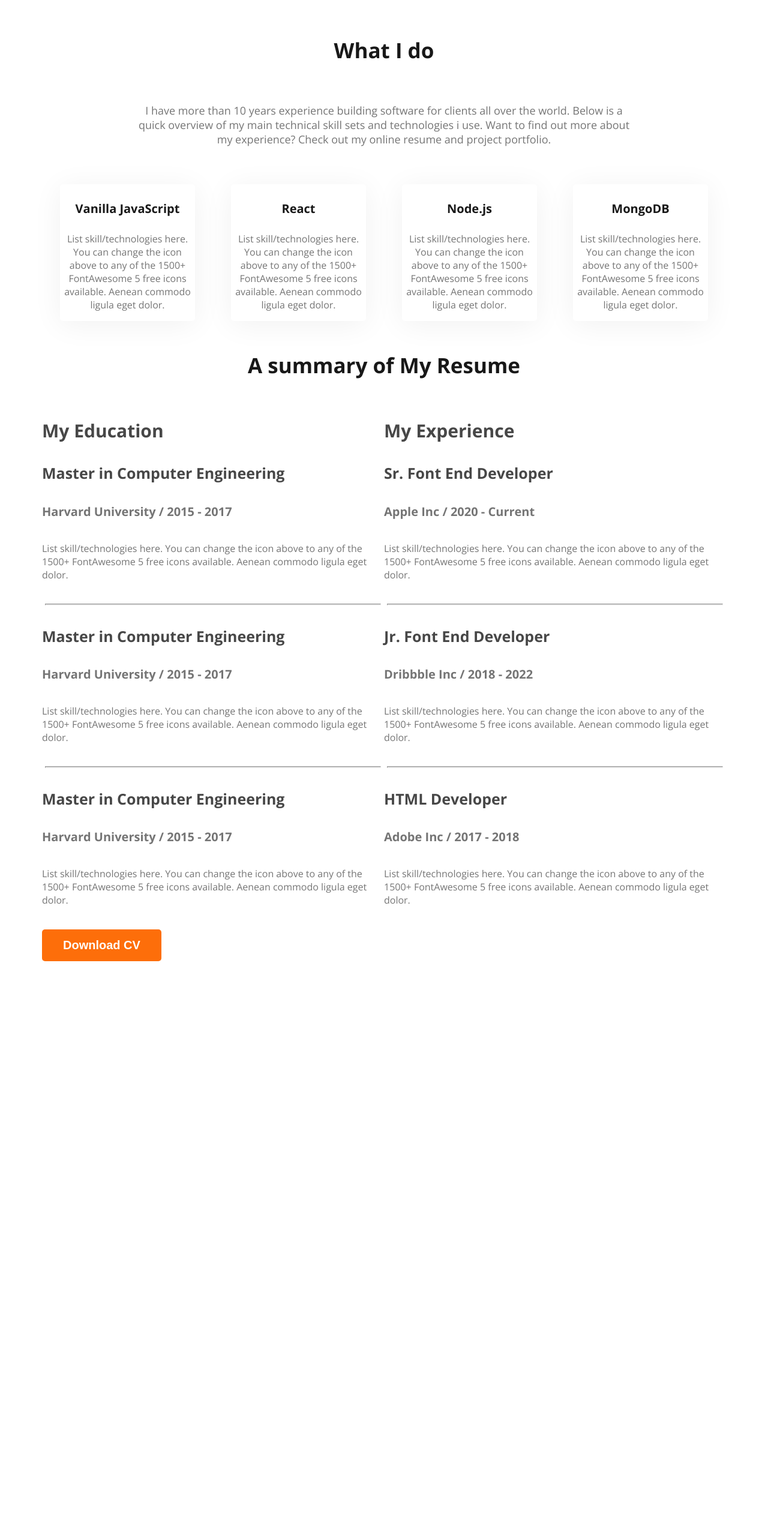
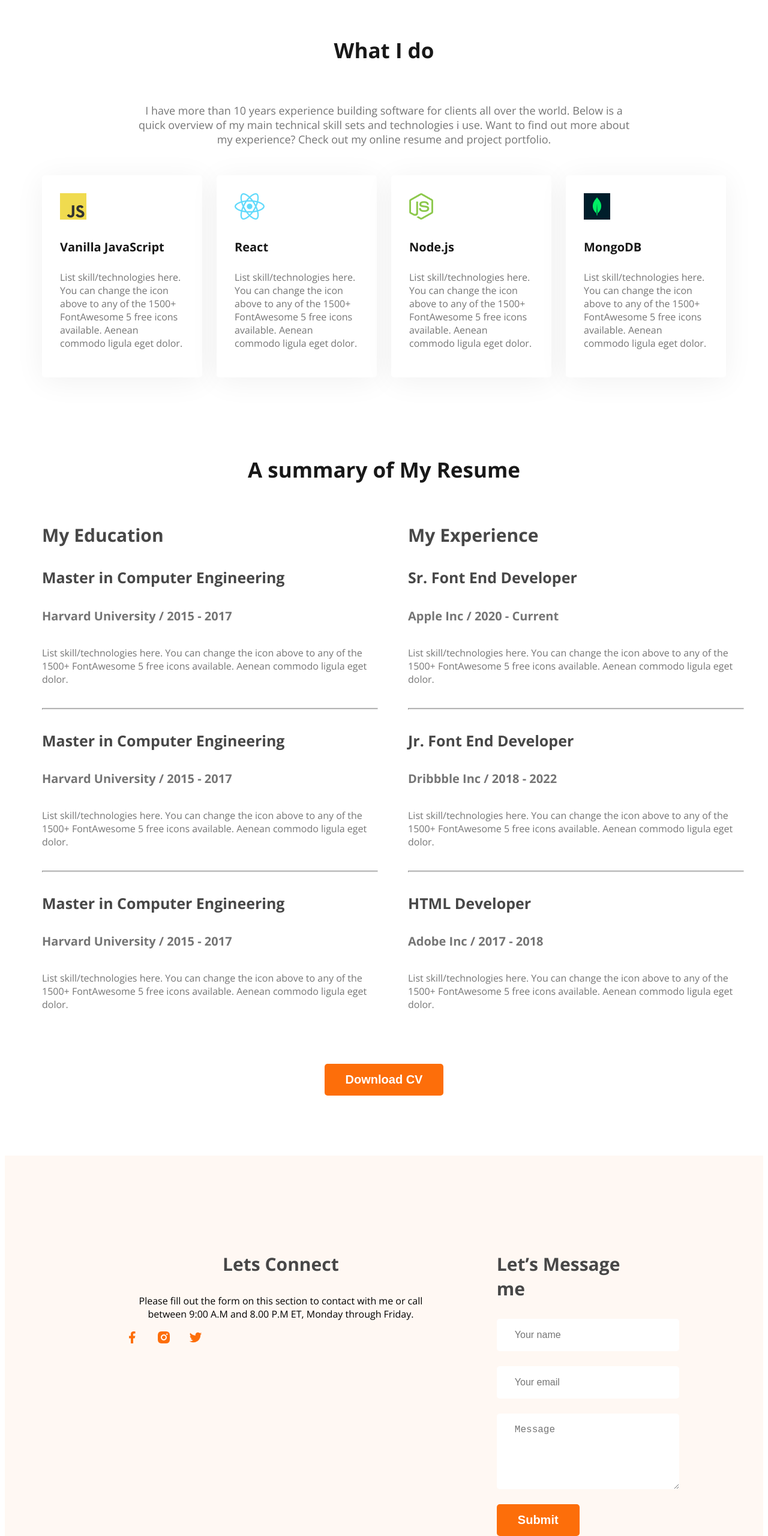
Before and after one commit to arhamchowdhury1218/my-portfolio, a plain HTML site: page index.html in a window 1280 px wide. Shown: the part 1586-4146 px from the top of the page at 60% size. Before the commit the page ends 3196 px from the top, so only its background shows below. Drawn offline with nearby package versions, Linux system fonts and the light colour scheme.

Commit message:
completed footer part

```diff
--- a/index.html
+++ b/index.html
@@ -97,31 +97,38 @@
                 technologies i use. Want to find out more about my experience? Check out my online resume and project
                 portfolio.</p>
 
+                <!-- Skills -->
+
             <div class="what-info-container">
 
-                <div class="what-div1">
 
+                <div class="what-div">
+                    <img src="/images/icons/js.png" alt="">
                     <h4 class="what-title">Vanilla JavaScript</h4>
                     <p class="what-description">List skill/technologies here. You can change the icon above to any of
                         the 1500+ FontAwesome 5 free icons available. Aenean commodo ligula eget dolor.</p>
 
                 </div>
-                <div class="what-div2">
+                <div class="what-div">
+
+                    <img src="/images/icons/react.png" alt="">
 
                     <h4 class="what-title">React</h4>
                     <p class="what-description">List skill/technologies here. You can change the icon above to any of
                         the 1500+ FontAwesome 5 free icons available. Aenean commodo ligula eget dolor.</p>
 
                 </div>
-                <div class="what-div3">
+                <div class="what-div">
 
+                    <img src="/images/icons/nodejs.png" alt="">
                     <h4 class="what-title">Node.js</h4>
                     <p class="what-description">List skill/technologies here. You can change the icon above to any of
                         the 1500+ FontAwesome 5 free icons available. Aenean commodo ligula eget dolor.</p>
 
                 </div>
-                <div class="what-div4">
+                <div class="what-div">
 
+                    <img src="/images/icons/mongo.png" alt="">
                     <h4 class="what-title">MongoDB</h4>
                     <p class="what-description">List skill/technologies here. You can change the icon above to any of
                         the 1500+ FontAwesome 5 free icons available. Aenean commodo ligula eget dolor.</p>
@@ -221,21 +228,66 @@
 
             </div>
 
-            <button class="btn-primary-CV">Download CV</button>
+            <div class="btn-primary-CV">
+
+                <button class="btn-primary">Download CV</button>
+
+
+            </div>
+
+        </section>
+
+    </main>
+
+    <!-- Footer section -->
+    <footer>
+
+        <div class="footer-colums">
+
+            <div class="column-headings-1">
+
+                <h3 class="summary-title">Lets Connect</h3>
+                <p class="footer-description">Please fill out the form on this section to contact with me or call between 9:00 A.M and 8.00 P.M ET, Monday through Friday.</p>
+
+                <div class="social-media-links">
+
+                    <a href=""><img src="/images/icons/facebook.png" alt=""></a>
+                    <a href=""><img src="/images/icons/insta.png" alt=""></a>
+                    <a href=""><img src="/images/icons/twitter.png" alt=""></a>
+                </div>
+
+            </div>
+
+            <div class="column-headings">
+
+                <h3 class="summary-title">Let’s Message me</h3>
+                <form class="signup-form">
+
+
+                    <input type="text" name="" id="name" placeholder="Your name">
+
+                    <input type="email" name="" id="email" placeholder="Your email">
+
+                    <textarea name="" id="" cols="30" rows="5" placeholder="Message"></textarea>
+
+
+
+                </form>
+
+                <input class="btn-primary" type="submit" value="Submit">
 
 
 
 
 
 
+                </label>
             </div>
-        </section>
 
 
 
 
-    </main>
-    <footer>
+        </div>
 
     </footer>
 </body>
--- a/styles/styles.css
+++ b/styles/styles.css
@@ -179,44 +179,20 @@ main {
 .what-info-container {
 
     display: flex;
-    justify-content: space-between;
+    /* justify-content: space-between; */
+    gap: 24px;
 }
 
-.what-div1 {
+.what-div {
 
-    text-align: center;
-    margin: 15px 30px;
+    /* text-align: center; */
+    /* margin: 15px 35px; */
     border-radius: 5px;
     background: #FFF;
     box-shadow: 0px 6px 50px 0px rgba(0, 0, 0, 0.06);
+    padding: 30px;
 }
 
-.what-div2 {
-
-    text-align: center;
-    margin: 15px 30px;
-    border-radius: 5px;
-    background: #FFF;
-    box-shadow: 0px 6px 50px 0px rgba(0, 0, 0, 0.06);
-}
-
-.what-div3 {
-
-    text-align: center;
-    margin: 15px 30px;
-    border-radius: 5px;
-    background: #FFF;
-    box-shadow: 0px 6px 50px 0px rgba(0, 0, 0, 0.06);
-}
-
-.what-div4 {
-
-    text-align: center;
-    margin: 15px 30px;
-    border-radius: 5px;
-    background: #FFF;
-    box-shadow: 0px 6px 50px 0px rgba(0, 0, 0, 0.06);
-}
 
 .what-title {
 
@@ -238,10 +214,16 @@ main {
 
 /* Summary section */
 
+main section {
+
+    margin-top: 130px;
+}
+
 .summary-container {
 
     display: flex;
     justify-content: space-between;
+    gap: 50px;
 }
 
 
@@ -283,12 +265,55 @@ main {
 
 .btn-primary-CV {
 
+    text-align: center;
+    margin-top: 50px;
+}
+
+/* Footer sections */
+
+.footer-colums {
+
+    display: flex;
+    background: #FFF8F3;
+    padding: 130px 200px;
+    margin-top: 100px;
+    gap: 100px;
+    /* text-align: center; */
+}
+
+
+.column-headings {
+
+    width: 50%;
+}
+
+.column-headings-1 {
+
+    text-align: center;
+}
+
+.social-media-links{
+
+    text-align: left;
+
+}
+
+.social-media-links a{
+
+    margin-right: 25px;
+}
+
+.signup-form input,
+textarea {
+
+    display: block;
+    margin-bottom: 25px;
+    padding: 18px 30px;
+    color: #757575;
+    border: none;
     border-radius: 5px;
-    background: #FD6E0A;
-    border: 0;
-    color: var(--White-Color, #FFF);
-    font-size: 20px;
-    font-weight: 700;
-    padding: 15px 35px;
-    justify-content: center;
+    background: #FFF;
+    width: 100%;
+    font-size: 16px;
+    font-weight: 400;
 }
```
